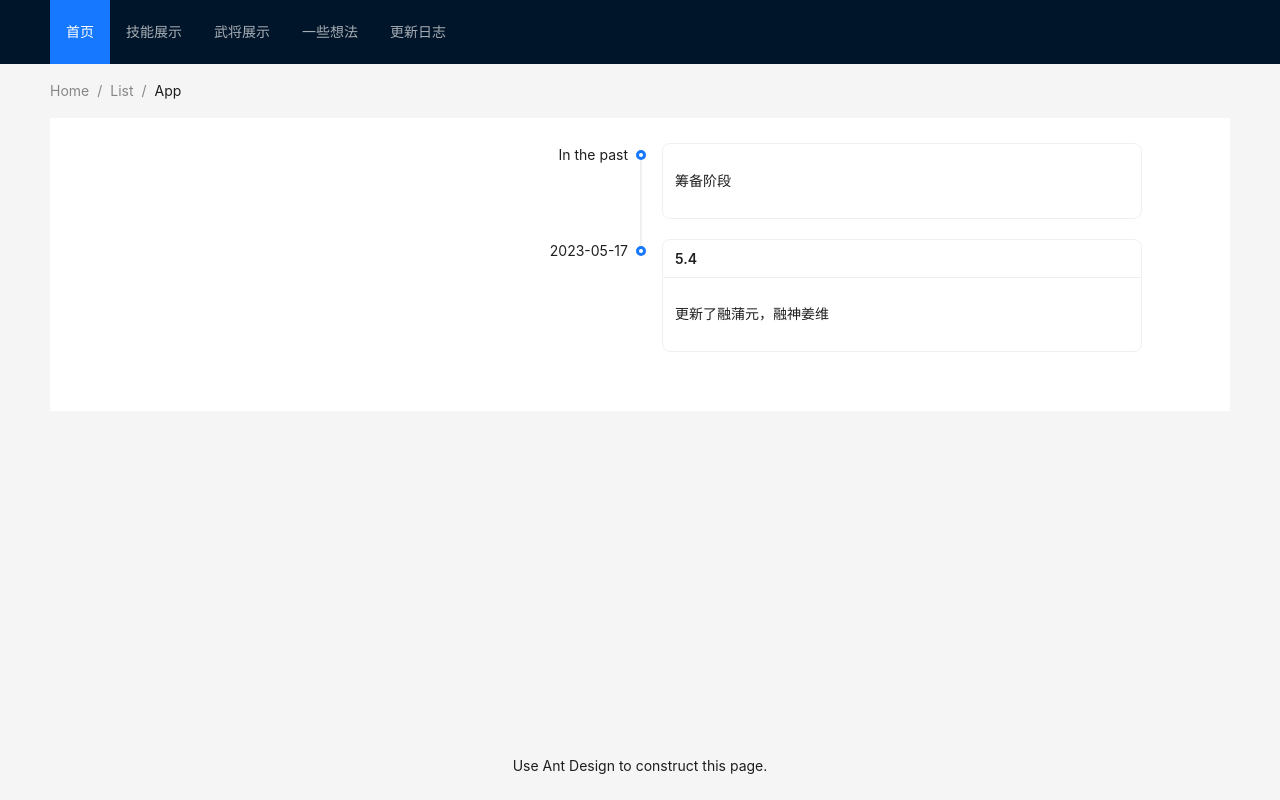
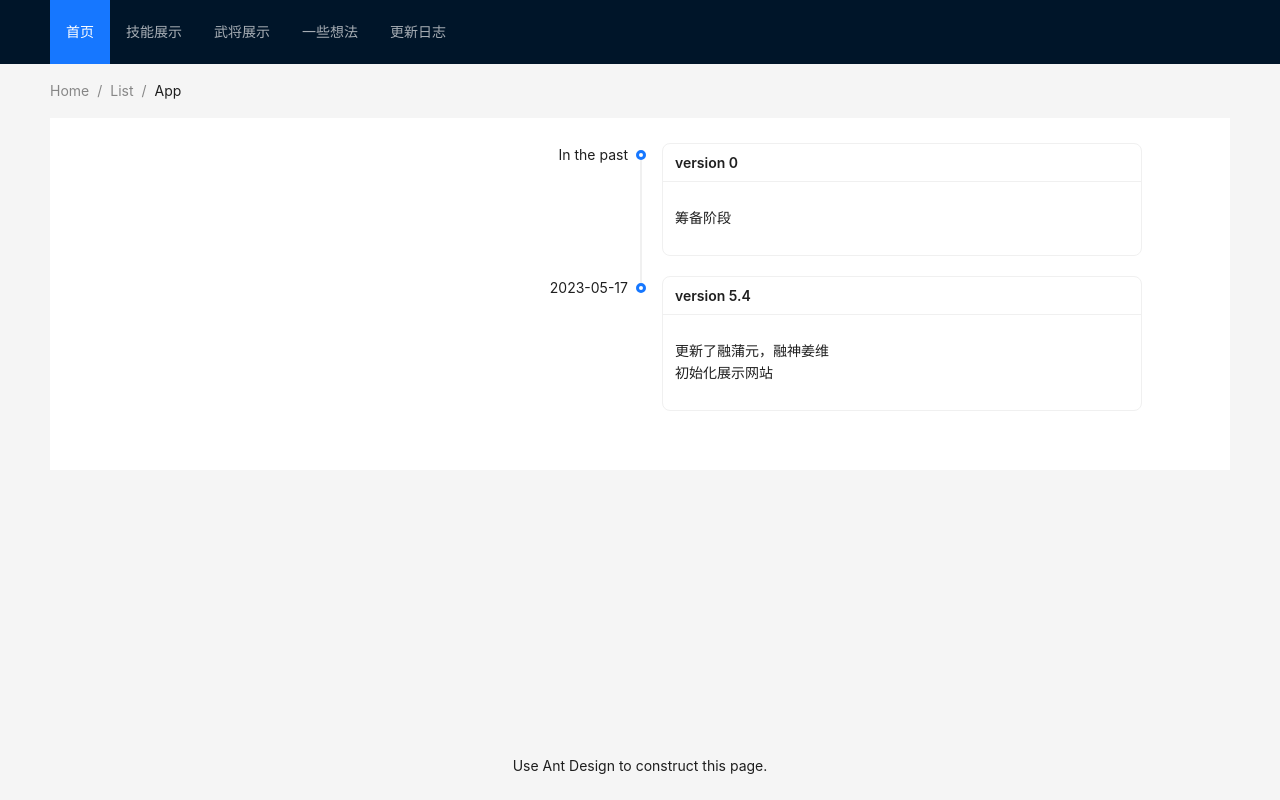
Before and after one commit to S-N-O-R-L-A-X/noname-extension, a React (Vite) app in the folder noname/: page /#/log in a window 1280 px wide. Built offline with nearby package versions, Linux system fonts and the light colour scheme.

Commit message:
feat: add updatelog

```diff
--- a/noname/src/Views/UpdateLog/UpdateLog.tsx
+++ b/noname/src/Views/UpdateLog/UpdateLog.tsx
@@ -12,7 +12,7 @@ export default function UpdateLog() {
           log.update.map((val) => {
             return {
               label: val.time,
-              children: <Card size="small" className="timeline-card" title={val.version}><p>{val.content}</p></Card>
+              children: <Card size="small" className="timeline-card" title={"version " + val.version}><p>{val.content.map((v) => <li>{v}</li>)}</p></Card>
             }
           })
         }
--- a/noname/src/Views/UpdateLog/update.json
+++ b/noname/src/Views/UpdateLog/update.json
@@ -3,12 +3,12 @@
     {
       "time": "In the past",
       "version": 0,
-      "content": "筹备阶段"
+      "content": [ "筹备阶段" ]
     },
     {
       "time": "2023-05-17",
       "version": 5.4,
-      "content": "更新了融蒲元，融神姜维"
+      "content": [ "更新了融蒲元，融神姜维", "初始化展示网站" ]
     }
   ]
 }
```
